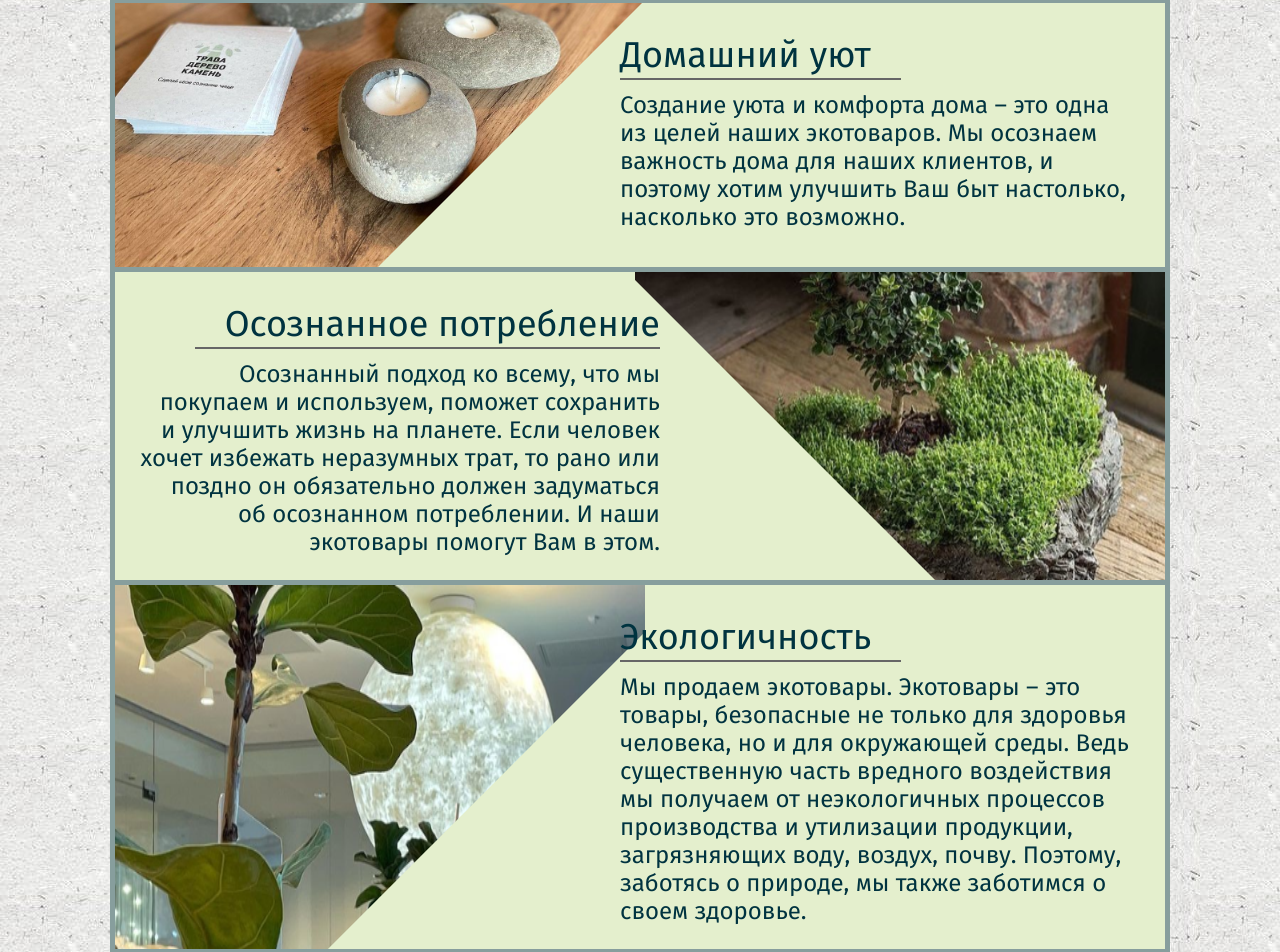
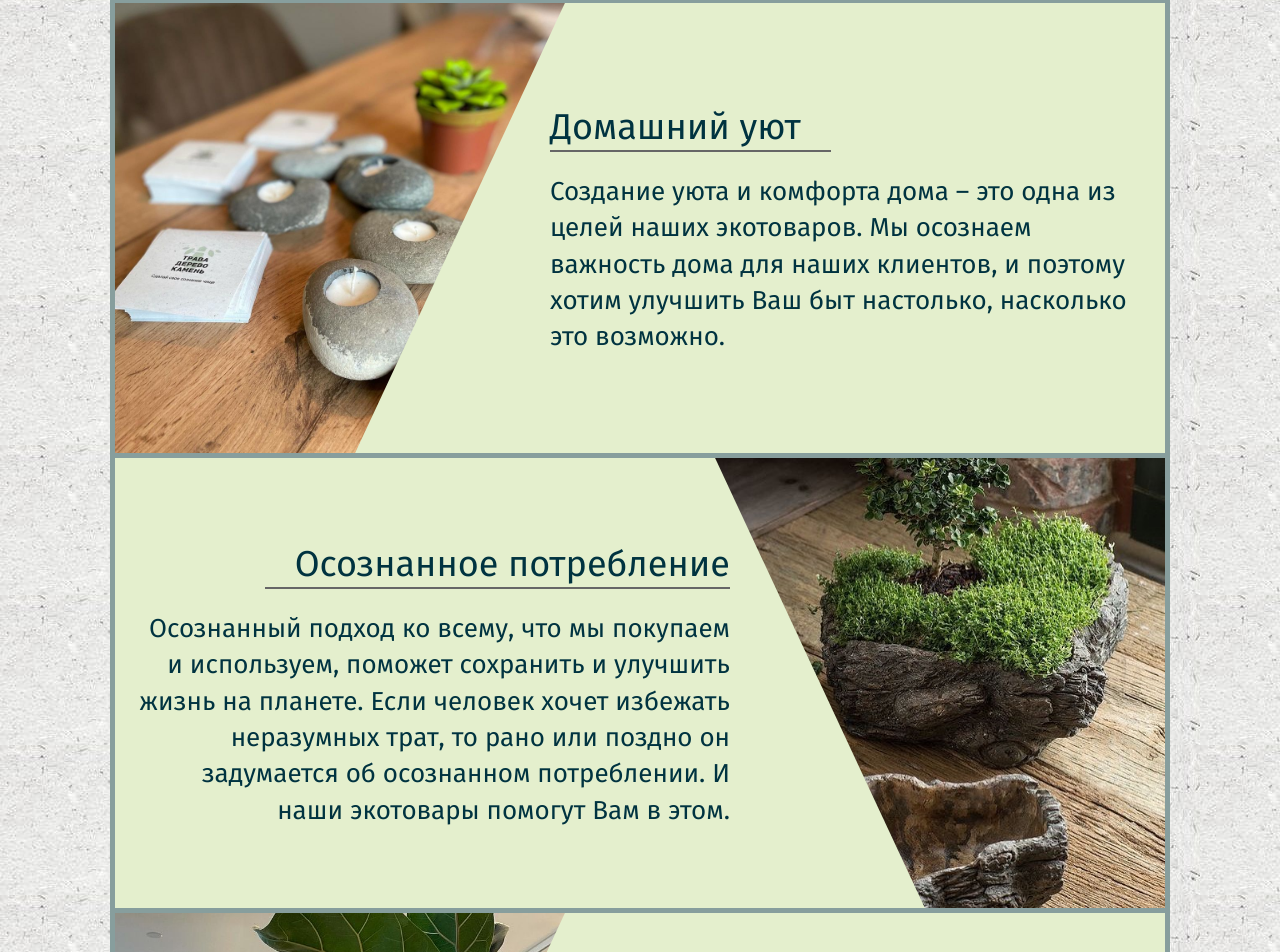
Before and after one commit to TravaDerevoKamen/landing-page-tdk, a plain HTML site: page page/index.html in a window 1280 px wide. Shown: the part 605-1557 px from the top of the page. Drawn offline with Linux system fonts and the light colour scheme.

Commit message:
Fix animation and change styles for text

```diff
--- a/page/index.html
+++ b/page/index.html
@@ -35,7 +35,7 @@
 
     <section id="advantages">
         <div class="advantage separated">
-            <img src="img/candle.png" alt="candle">
+            <img src="img/candle.jpg" alt="candle">
             <div class="content move-right covered-image">
                 <h2 class="underline">Домашний уют</h2>
                 <p>
@@ -51,22 +51,22 @@
                 <p>
                     Осознанный подход ко всему, что мы покупаем и используем, поможет сохранить и
                     улучшить жизнь на планете. Если человек хочет избежать неразумных трат, то рано или поздно он
-                    обязательно должен задуматься об осознанном потреблении. И наши экотовары помогут Вам в этом.
+                    задумается об осознанном потреблении. И наши экотовары помогут Вам в этом.
                 </p>
             </div>
-            <img src="img/grass-tree-rock.png" alt="grass-tree-rock">
+            <img src="img/grass-tree-rock.jpg" alt="grass-tree-rock">
         </div>
 
         <div class="advantage separated">
-            <img src="img/office.png" alt="office">
+            <img src="img/office.jpg" alt="office">
             <div class="content move-right covered-image">
                 <h2 class="underline">Экологичность</h2>
                 <p>
                     Мы продаем экотовары. Экотовары – это товары, безопасные не только для здоровья человека, но и для
                     окружающей среды.
                     Ведь существенную часть вредного воздействия мы получаем от неэкологичных процессов
-                    производства и утилизации продукции, загрязняющих воду, воздух, почву. Поэтому, заботясь о природе,
-                    мы также заботимся о своем здоровье.
+                    производства и утилизации продукции. Поэтому, заботясь о природе, мы также заботимся о своем
+                    здоровье.
                 </p>
             </div>
         </div>
--- a/page/style.css
+++ b/page/style.css
@@ -4,11 +4,11 @@ body {
     margin: 0 auto;
 
     background: url("img/normal-background.jpg") repeat;
-    transition: opacity 0.8s ease-in;
+    transition: opacity 0.5s ease-in-out;
     border: solid 5px #879E9D;
 
     font-family: "Fira Sans", sans-serif;
-    font-size: 24px;
+    font-size: 26px;
     color: #003340;
 }
 
@@ -106,10 +106,19 @@ main {
 .advantage {
     display: flex;
     overflow: hidden;
+    height: 450px;
 }
 
 .advantage .content {
     background-color: #E4EFCD;
+    display: flex;
+    flex-direction: column;
+    justify-content: center;
+    align-items: flex-start;
+}
+
+.advantage .content.move-left {
+    align-items: flex-end;
 }
 
 .advantage .content h2 {
@@ -117,7 +126,8 @@ main {
 }
 
 .advantage .content p {
-    margin-top: 14px;
+    margin-top: 25px;
+    line-height: 1.4;
 }
 
 .advantage .move-right, .advantage .move-left {
@@ -138,11 +148,11 @@ main {
 }
 
 .advantage .move-right > * {
-    transform: translateX(-25px);
+    transform: translateX(-15px);
 }
 
 .advantage .move-left > * {
-    transform: translateX(25px);
+    transform: translateX(15px);
 }
 
 .advantage .move-right::before, .advantage .move-left::before {
@@ -156,13 +166,14 @@ main {
 }
 
 .advantage .move-right::before {
-    transform: skewX(-45deg);
-    left: -26%;
+    transform: skewX(-25deg);
+    /*left: -18%;*/
+    left: -105px;
 }
 
 .advantage .move-left::before {
-    transform: skewX(45deg);
-    right: -28%;
+    transform: skewX(25deg);
+    right: -105px;
 }
 
 .advantage .covered-image.move-right::before {
```
Also changed, not shown: page/img/candle.jpg (added), page/img/candle.png (deleted), page/img/grass-tree-rock.jpg (added), page/img/grass-tree-rock.png (deleted), page/img/office.jpg (added), page/img/office.png (deleted).
